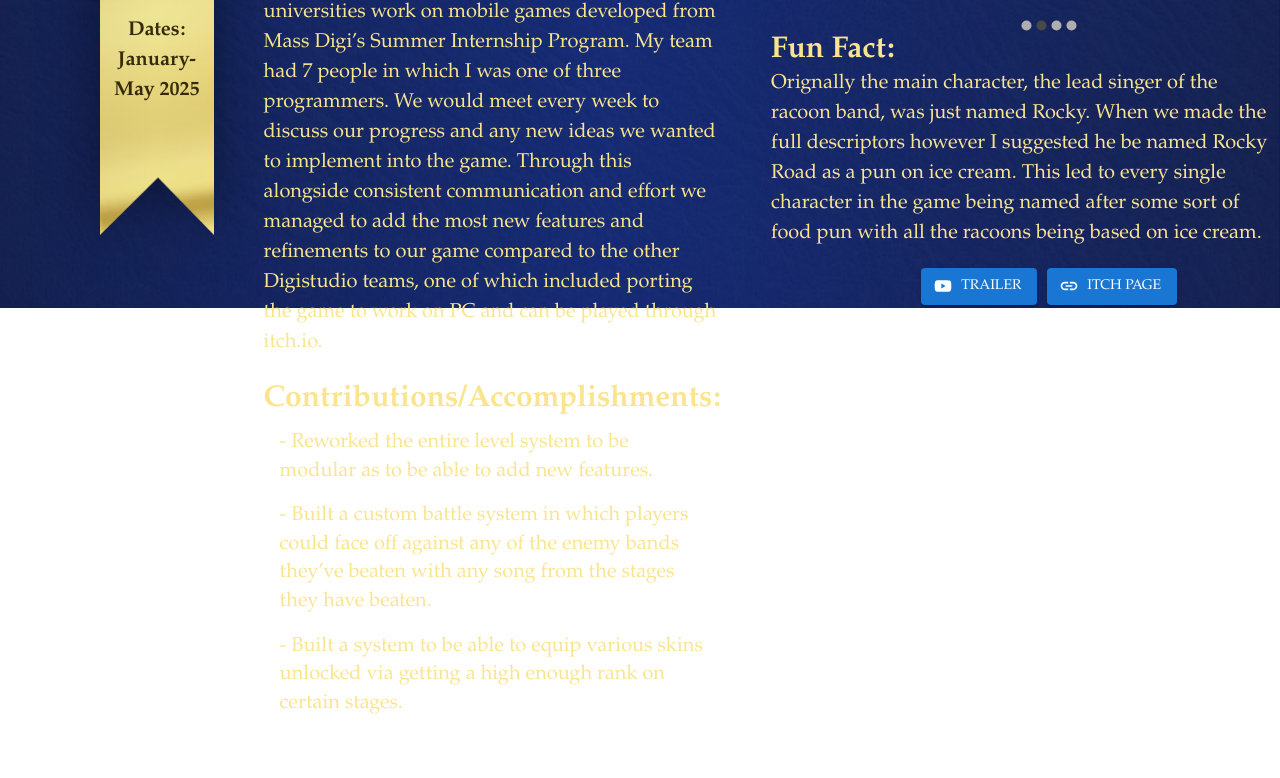
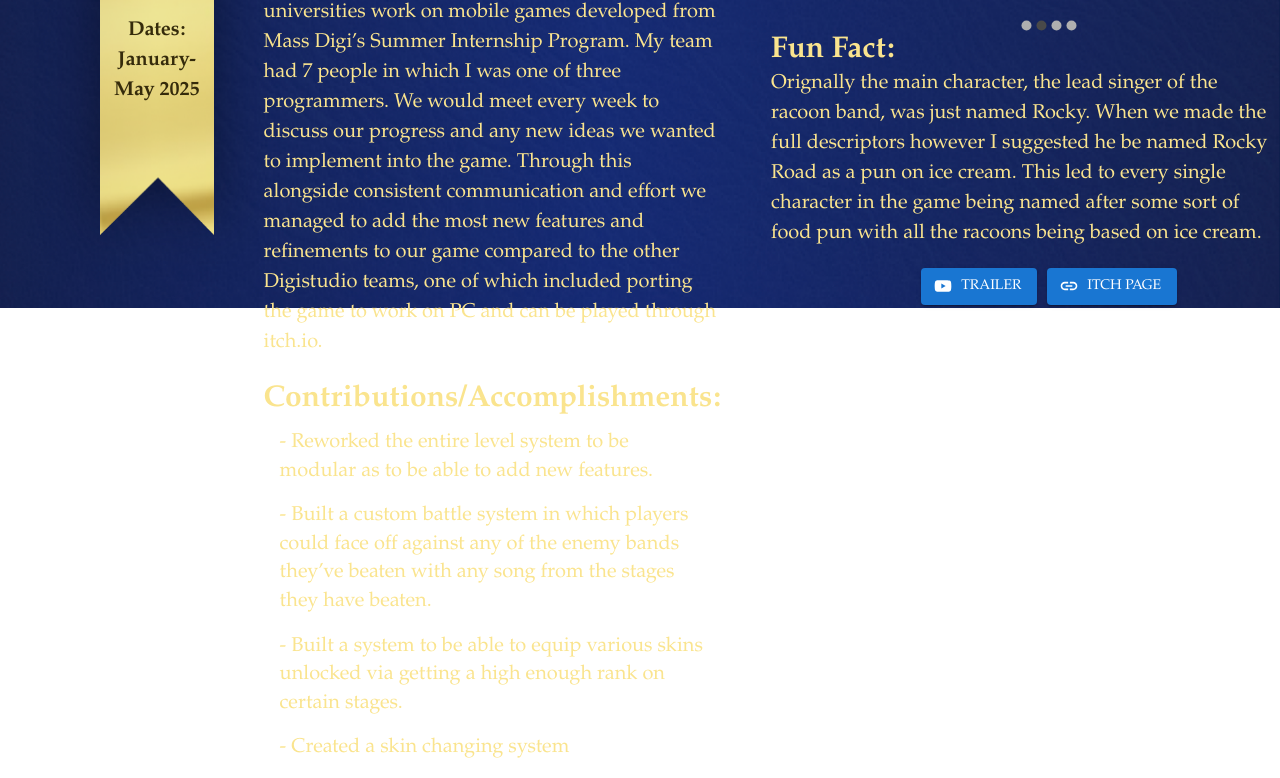
Before and after one commit to JacobAntepli/pages-test, a React (Vite) app: page /pages-test/RockOnRacoon in a window 1280 px wide. Shown: the part 492-1270 px from the top of the page. Before the commit the page ends 1225 px from the top, so only its background shows below. Built offline with nearby package versions, Linux system fonts and the light colour scheme.

Commit message:
added features i worked on in RR

```diff
--- a/src/ProjectPages/RRPage.tsx
+++ b/src/ProjectPages/RRPage.tsx
@@ -45,7 +45,8 @@ export default function RRPage() {
 
     const contributions:string[] =["Reworked the entire level system to be modular as to be able to add new features.",
         "Built a custom battle system in which players could face off against any of the enemy bands they’ve beaten with any song from the stages they have beaten.",
-        "Built a system to be able to equip various skins unlocked via getting a high enough rank on certain stages."];
+        "Built a system to be able to equip various skins unlocked via getting a high enough rank on certain stages.",
+        "Created a skin changing system"];
 
 
     return (
```
